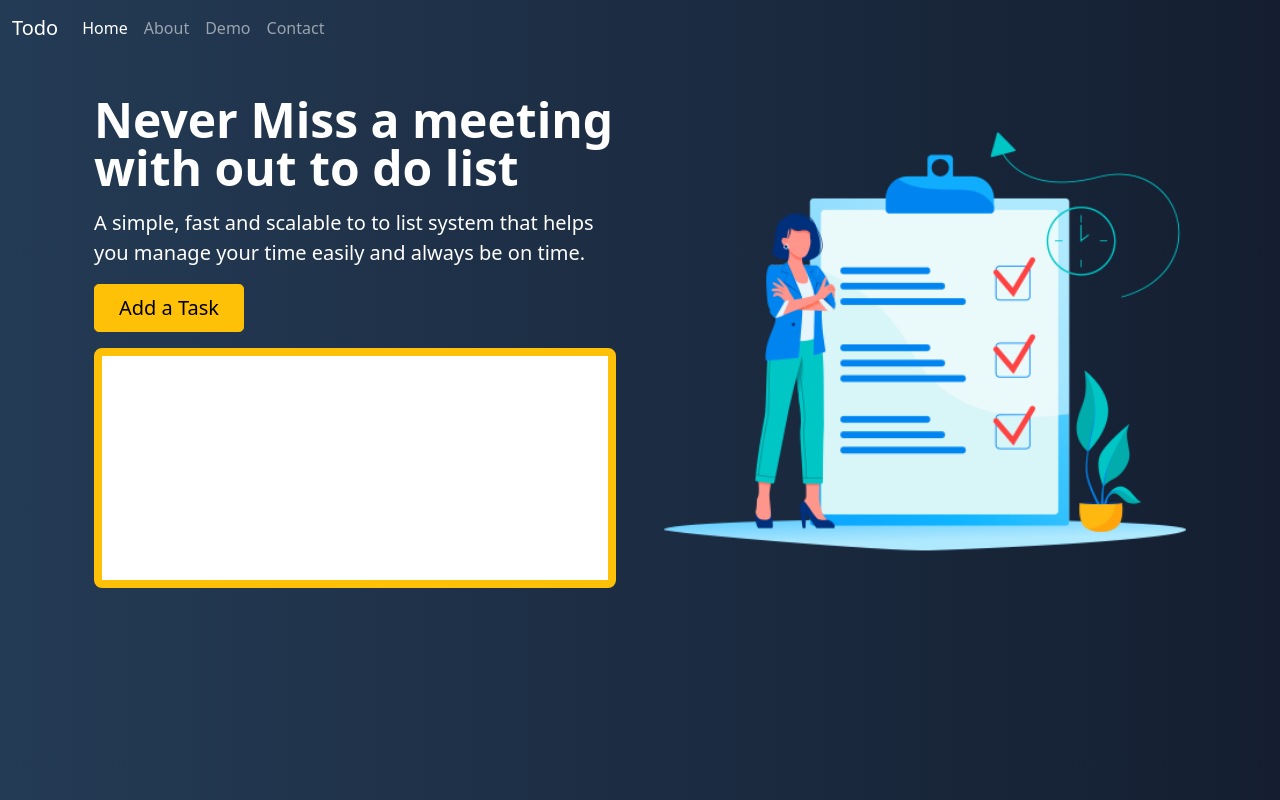
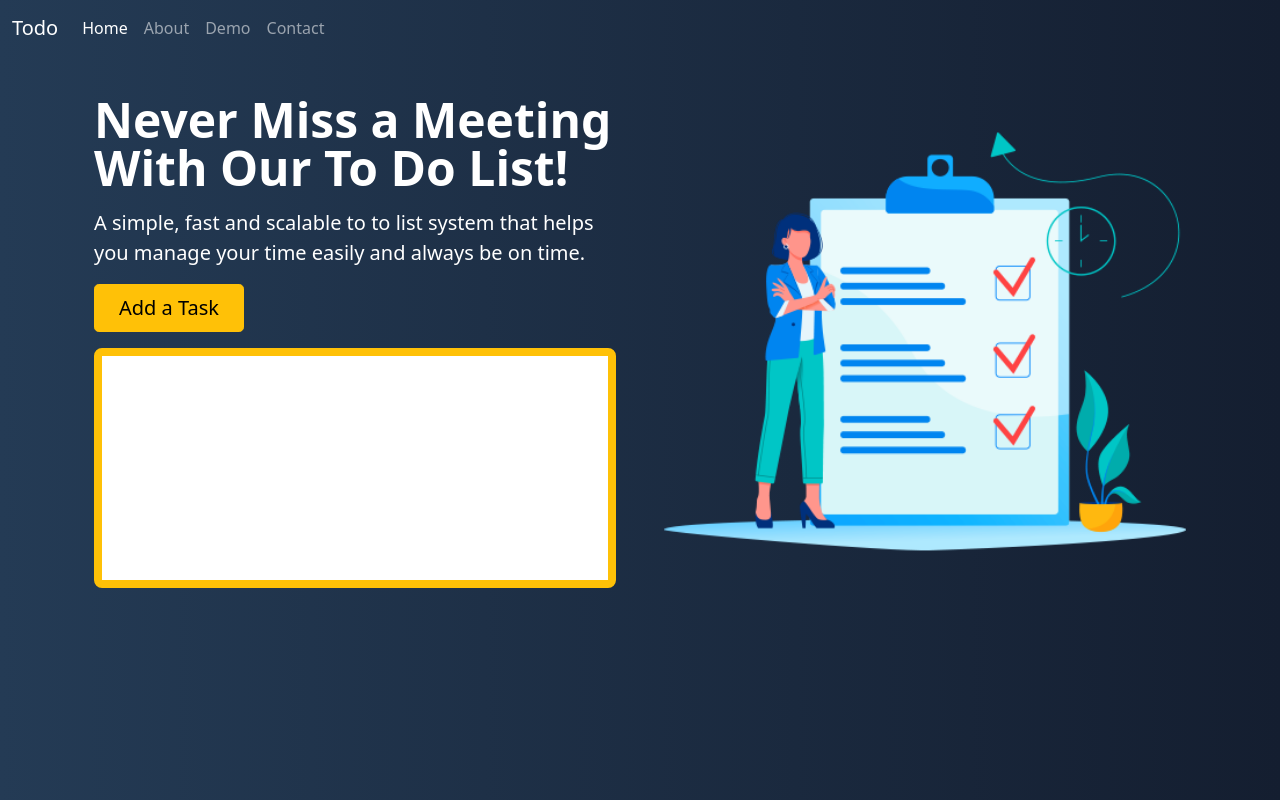
Before and after one commit to brianley99/SecondFirstProject, a plain HTML site: page index.html in a window 1280 px wide. Drawn offline with nearby package versions, Linux system fonts and the light colour scheme.

Commit message:
Fixed some Typos

```diff
--- a/index.html
+++ b/index.html
@@ -2,7 +2,7 @@
 <html lang="en">
 
 <head>
-    <title>First Project</title>
+    <title>First Project v2</title>
     <!-- Required meta tags -->
     <meta charset="utf-8">
     <meta name="viewport" content="width=device-width, initial-scale=1, shrink-to-fit=no">
@@ -52,7 +52,7 @@
                         loading="lazy">
                 </div>
                 <div class="col-lg-6">
-                    <h1 class="display-5 fw-bold lh-1 mb-3">Never Miss a meeting with out to do list</h1>
+                    <h1 class="display-5 fw-bold lh-1 mb-3">Never Miss a Meeting With Our To Do List!</h1>
                     <p class="lead">A simple, fast and scalable to to list system that helps you manage your time easily
                         and always be on time.
                     </p>
```
